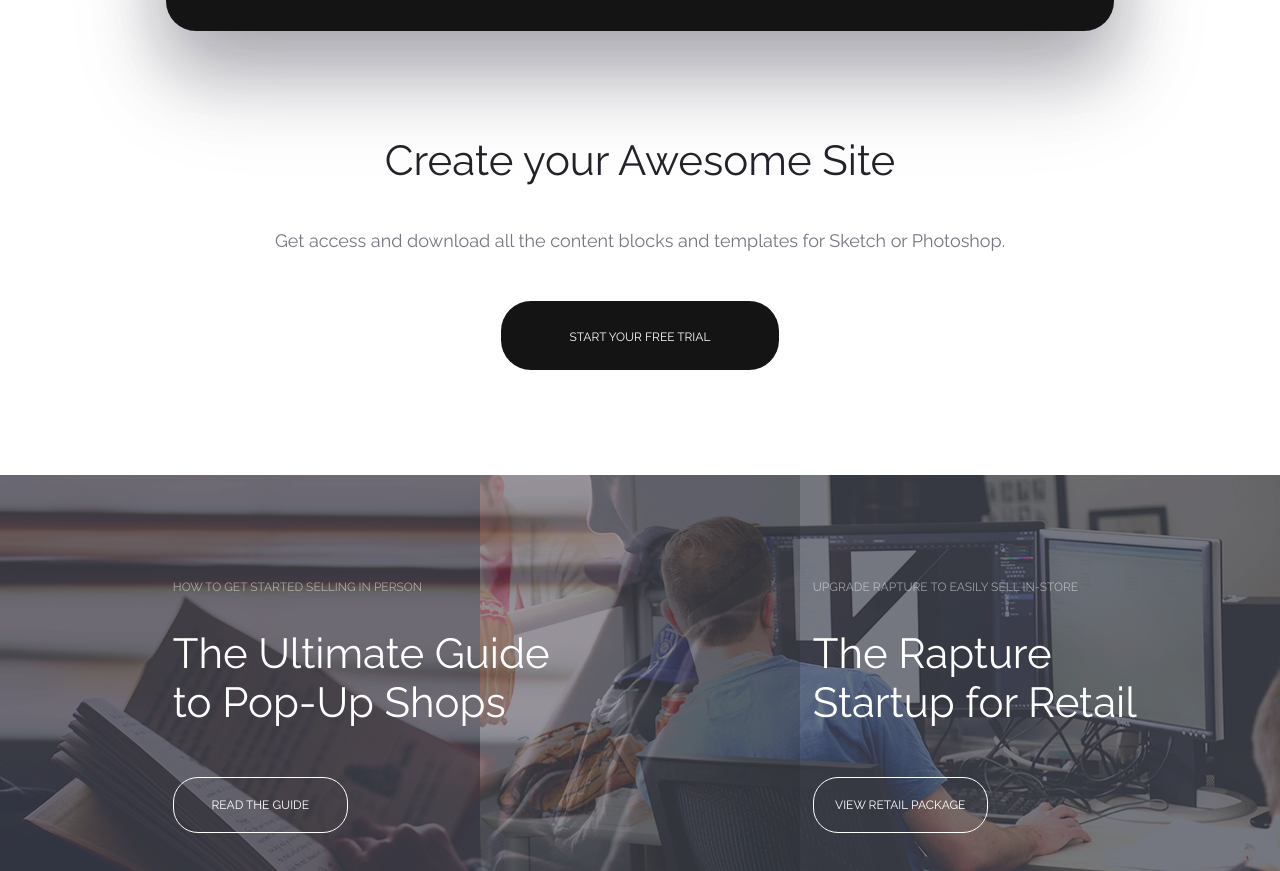
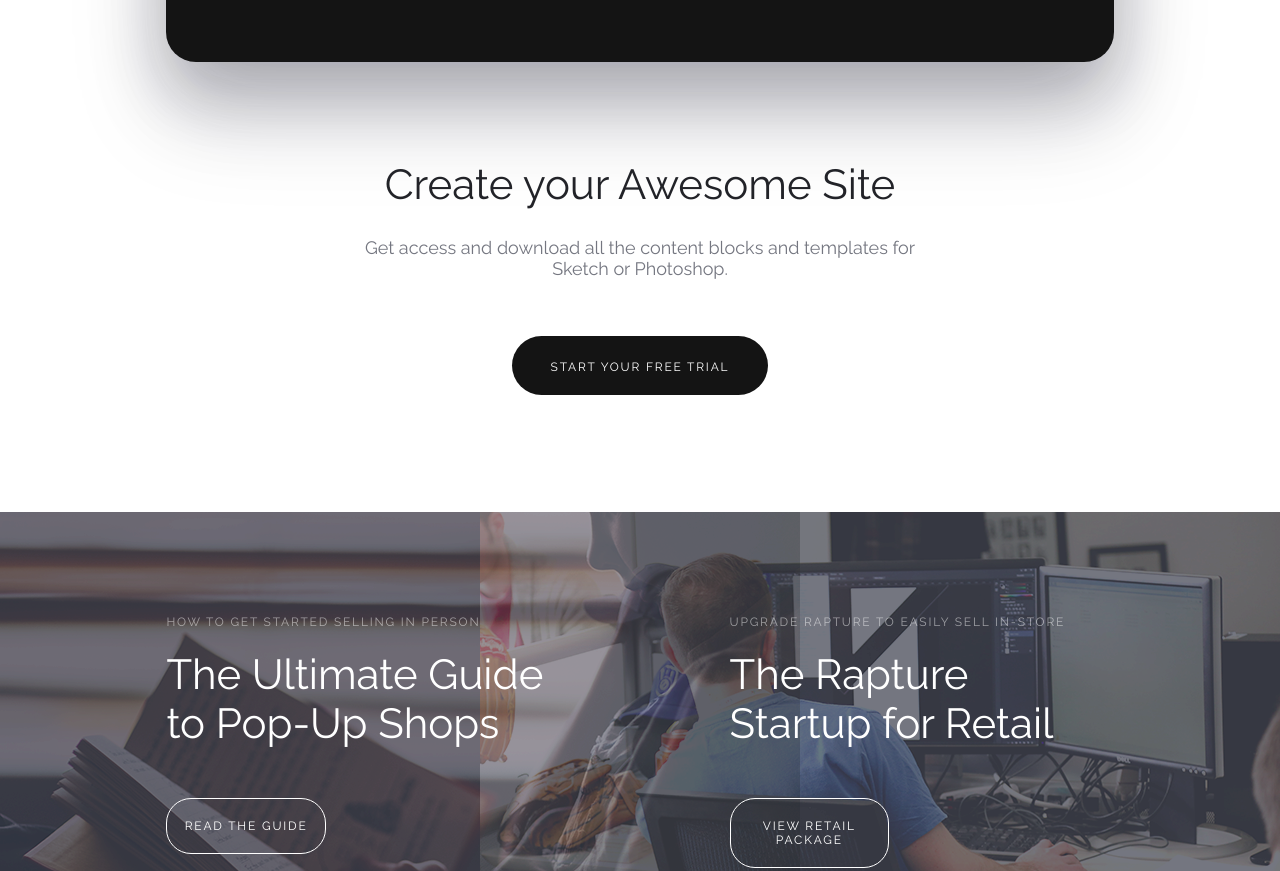
Before and after one commit to Quken/AntyAnn, a website: page app/index.html in a window 1280 px wide. Shown: the part 2289-3160 px from the top of the page. Drawn offline with Linux system fonts and the light colour scheme.

Commit message:
pixelPerfectV3

```diff
--- a/app/scss/style.scss
+++ b/app/scss/style.scss
@@ -242,11 +242,11 @@ $side-margin : 13%;
                 text-align: inherit;
                 opacity: 0.7;
                 color: #141414;
-                font-family: Raleway;
                 font-size: 12px;
+                padding: 18px 0;
+                display: inline-block;
                 font-weight: 400;
                 text-transform: uppercase;
-                /* Text style for "View All f" */
                 letter-spacing: 1.8px;
             }
         }
@@ -255,10 +255,10 @@ $side-margin : 13%;
         display: grid;
         text-align: center;
         grid-template-columns: 1fr;
-        margin: 105px auto 0;
+        margin: 98px auto 0;
 
         span {
-            margin-bottom: 45px;
+            margin-bottom: 28px;
             color: #222328;
             font-family: Raleway;
             font-size: 42px;
@@ -269,16 +269,18 @@ $side-margin : 13%;
             color: #3a3d4b;
             font-family: Raleway;
             font-size: 18px;
-            margin-bottom: 50px;
+            width: 82%;
+            text-align: center;
+            margin: 0px auto 57px;
         }
 
         div {
 
             border-radius: 30px;
             background-color: #141414;
-            width: 38%;
+            width: 35%;
             margin: 0 auto;
-            padding: 25px 0;
+            padding: 20px 0;
             a {
                 color: #ffffff;
                 font-family: Raleway;
@@ -286,6 +288,7 @@ $side-margin : 13%;
                 text-transform: uppercase;
                 display: inline-block;
                 width: 100%;
+                letter-spacing: 1.8px;
             }
         }
     }
@@ -299,11 +302,14 @@ $side-margin : 13%;
 .startup-guide {
     display: grid;
     grid-template-columns: 1fr 1fr;
-    margin: 105px auto 0;
+    margin: 117px auto 0;
+    div.startup-guide-topics:last-child {
+        margin: 98px 0 95px 14%;
+    }
     .startup-guide-topics {
         width: 60%;
         text-align: left;
-        margin: 100px 0 95px 27%;
+        margin: 98px 0 95px 26%;
 
         span {
             margin-bottom: 25px;
@@ -313,16 +319,17 @@ $side-margin : 13%;
             font-weight: 400;
             line-height: 24px;
             text-transform: uppercase;
+            letter-spacing: 1.8px;
         }
 
         p {
-            margin: 30px auto 50px;
+            margin: 16px auto 50px;
             color: #ffffff;
             font-size: 42px;
         }
 
         div {
-            width: 45%;
+            width: 41%;
             text-align: center;
             border-radius: 25px;
             border: 1px solid #ffffff;
@@ -334,6 +341,7 @@ $side-margin : 13%;
                 font-weight: 400;
                 text-transform: uppercase;
                 padding: 20px 0;
+                letter-spacing: 1.8px;
             }
         }
     }
```
Also changed, not shown: app/style/style.css.
